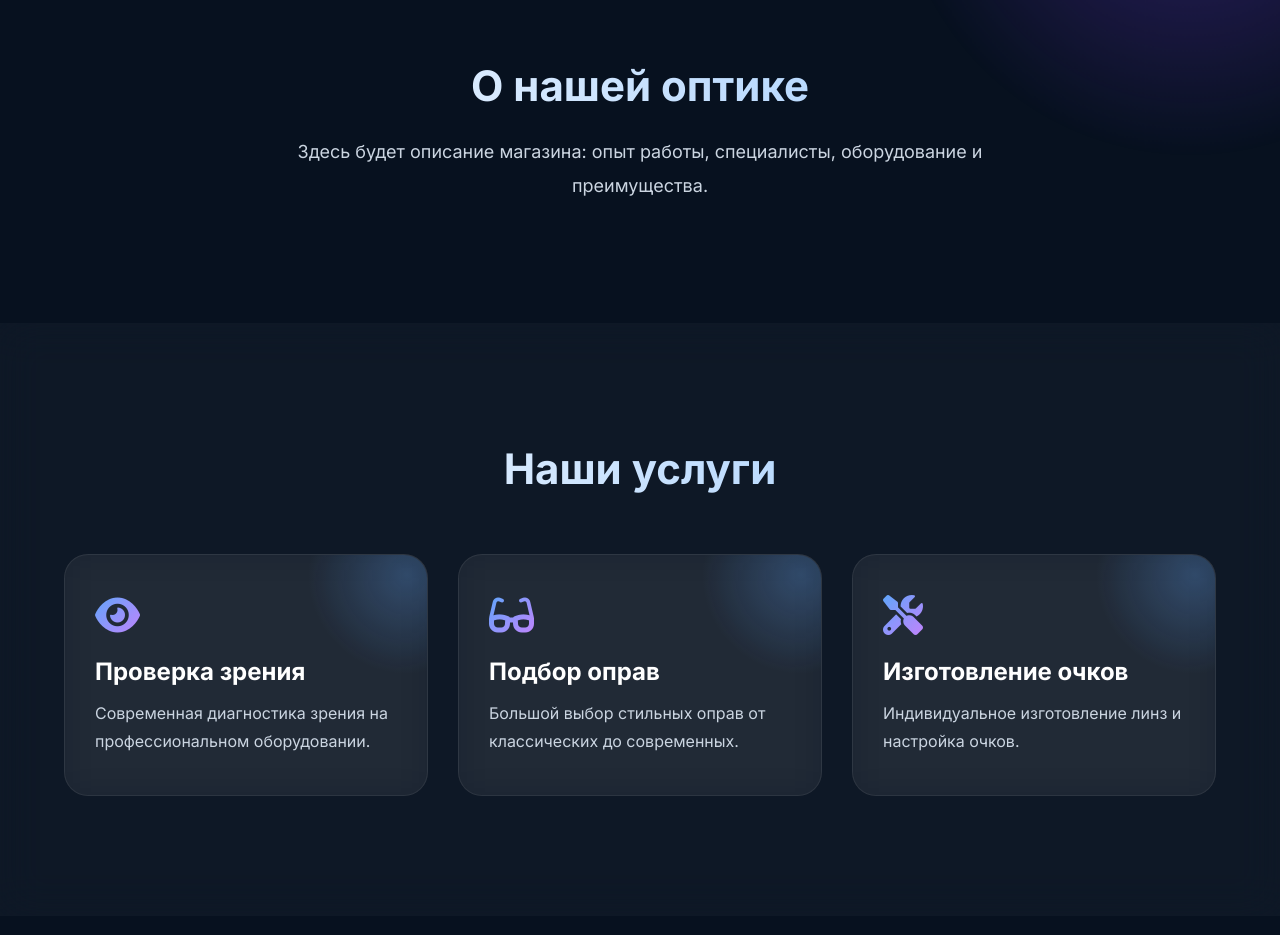
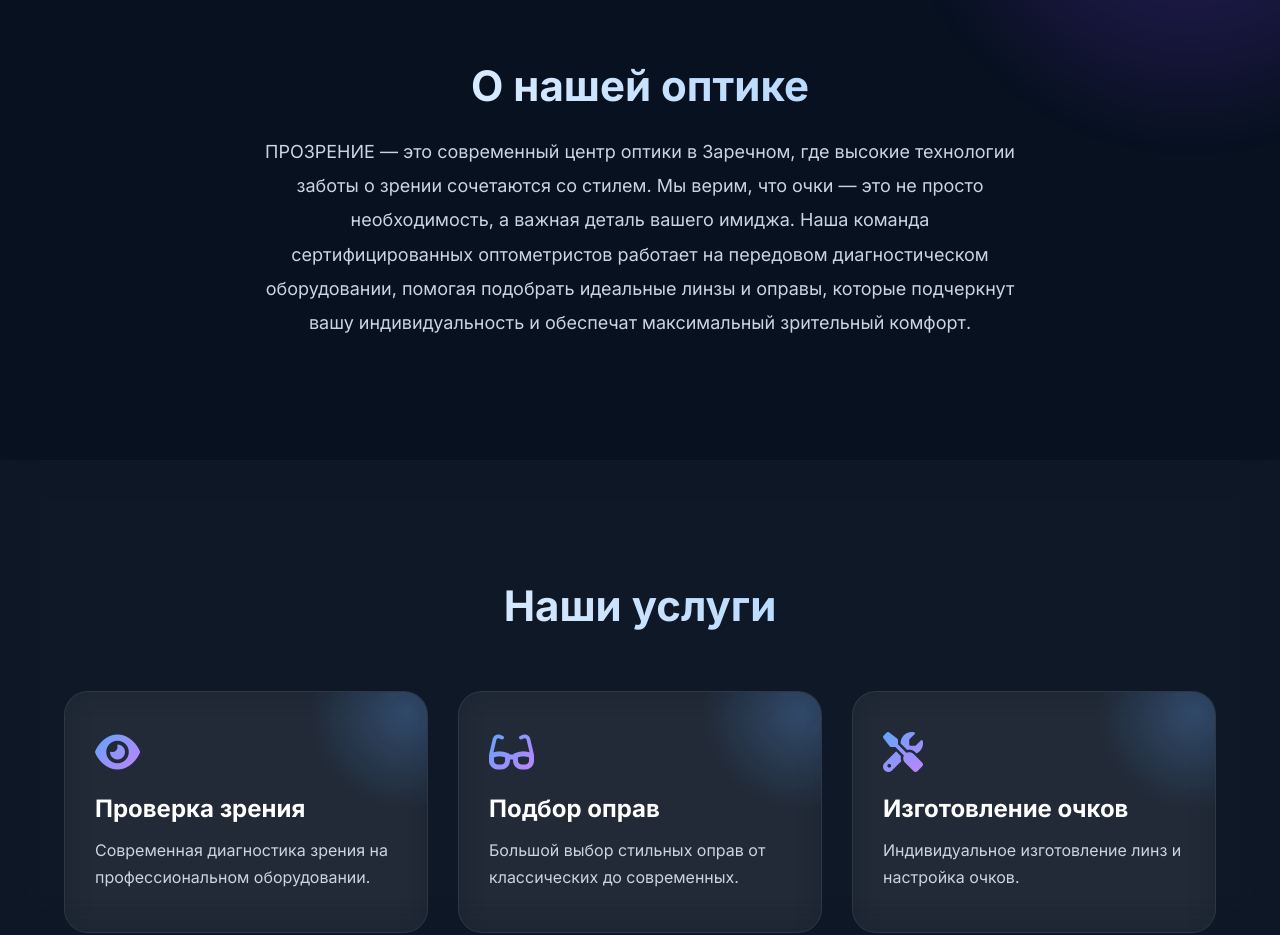
Before and after one commit to svd545/site_project, a plain HTML site: page index.html in a window 1280 px wide. Shown: the part 860-1795 px from the top of the page. Drawn offline with Linux system fonts and the light colour scheme.

Commit message:
Update index.html

```diff
--- a/index.html
+++ b/index.html
@@ -66,8 +66,7 @@
 <h2>О нашей оптике</h2>
 
 <p class="about-text">
-Здесь будет описание магазина: опыт работы,
-специалисты, оборудование и преимущества.
+ПРОЗРЕНИЕ — это современный центр оптики в Заречном, где высокие технологии заботы о зрении сочетаются со стилем. Мы верим, что очки — это не просто необходимость, а важная деталь вашего имиджа. Наша команда сертифицированных оптометристов работает на передовом диагностическом оборудовании, помогая подобрать идеальные линзы и оправы, которые подчеркнут вашу индивидуальность и обеспечат максимальный зрительный комфорт.
 </p>
 
 </div>
```
